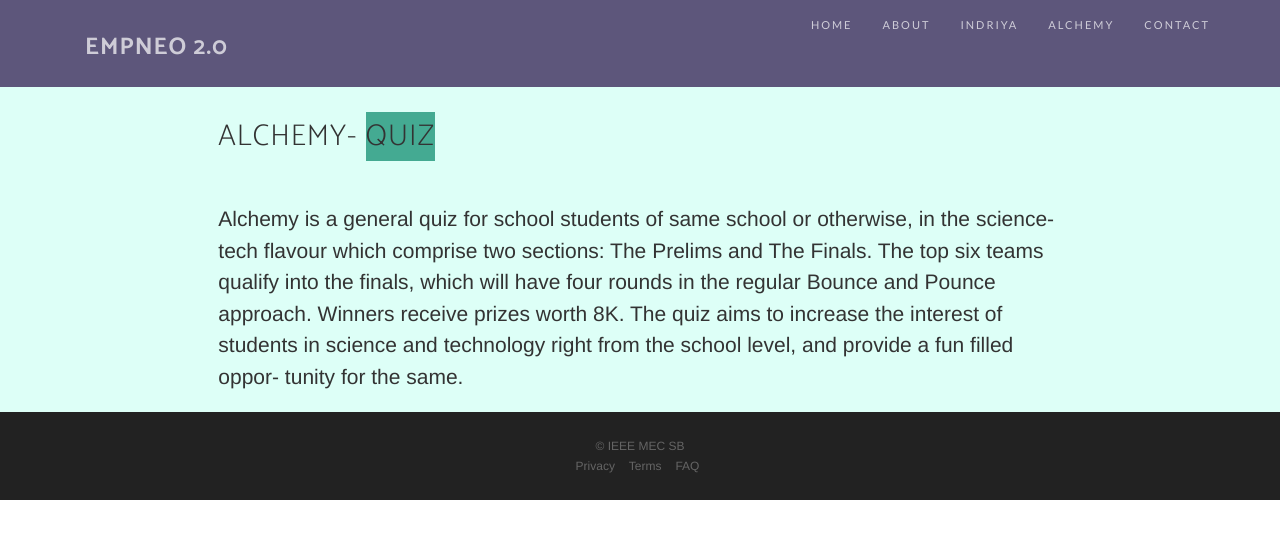
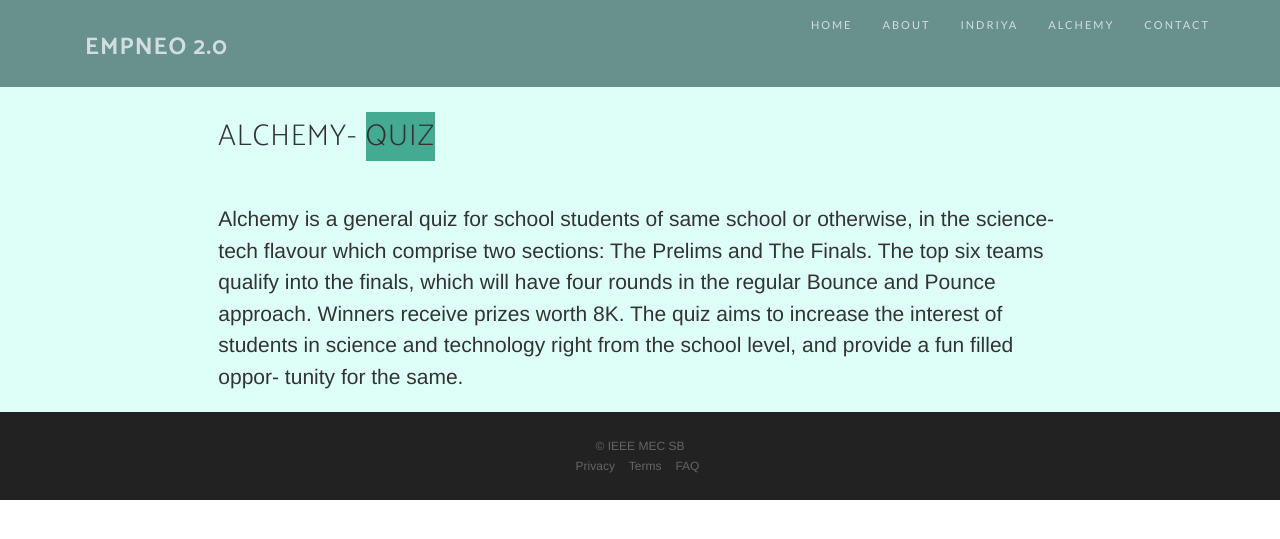
Before and after one commit to IEEEMEC/empneo, a Jekyll site: the page built from alchemy.html, in a window 1280 px wide. Shown: the top 539 px of the page. Built offline with Jekyll 4.4.1, drawn with Linux system fonts in a browser that asks for light colours; nearby versions of some CDN libraries; some web fonts are replaced.

Commit message:
Change bg color in INdriya and Alchemy

```diff
--- a/_includes/header.html
+++ b/_includes/header.html
@@ -121,9 +121,7 @@
     <br>
     <br>
 <div align="center">
-   <!-- <div class="bg">
-        <a href="https://www.yepdesk.com/empneo"><button class="button" style="text-align: center; " ><span>BUY</span></button></a>
-</div>  -->
+
 <a href="https://www.yepdesk.com/empneo"><button class=" btn btn-danger" type="button"><span class="glyphicon glyphicon-shopping-cart"><font size="3" face="arial,halvetica"><b>Buy now</b></font></span></button></a>
 <a href="#abt"><button class="btn btn-info" type="button"><span class="glyphicon glyphicon-info-sign"><font size="3" face="arial,halvetica"><b>Learn more</b></font></span></button></a>
 </div>
--- a/_includes/nav-blog.html
+++ b/_includes/nav-blog.html
@@ -1,18 +1,47 @@
+<style>
+        #mainNav{
+            background-color:#68918e;
+        }
+        .pagescroll{
+            color: aliceblue;
+        }
+        .pagescroll:hover{
+            color: aliceblue;
+        }
+    </style>
     <nav id="mainNav" class="navbar navbar-default navbar-fixed-top">
         <div class="container">
             <!-- Brand and toggle get grouped for better mobile display -->
             <div class="navbar-header">
-            <button type="button" class="navbar-toggle collapsed" data-toggle="collapse" data-target="#bs-example-navbar-collapse-1">
+                <button type="button" class="navbar-toggle collapsed" data-toggle="collapse" >
                     <span class="sr-only">Toggle navigation</span> Menu <i class="fa fa-bars"></i>
                 </button>
-            <a class="navbar-brand page-scroll" href="/">Jeky New Age</a>
             </div>
 
             <!-- Collect the nav links, forms, and other content for toggling -->
             <div class="collapse navbar-collapse" id="bs-example-navbar-collapse-1">
+                <ul class="nav navbar-nav navbar-header">
+                        <li>
+                                <a class="page-scroll" href="/"><h3><strong>EMPNEO 2.0</strong></h3></a>
+                            </li>
+                </ul>
+
                 <ul class="nav navbar-nav navbar-right">
+
                     <li>
-                    <a href="/">Home</a>
+                        <a class="page-scroll" href="/">Home</a>
+                    </li>
+                    <li>
+                        <a class="page-scroll" href="#abt">About</a>
+                    </li>
+                    <li>
+                        <a class="page-scroll" href="/indriya">Indriya</a>
+                    </li>
+                    <li>
+                        <a class="page-scroll" href="/alchemy">Alchemy</a>
+                    </li>
+                    <li>
+                        <a class="page-scroll" href="#contact">Contact</a>
                     </li>
                 </ul>
             </div>
--- a/_layouts/alchem.html
+++ b/_layouts/alchem.html
@@ -2,7 +2,7 @@
 <html lang="en">
 
 {% include head.html %}
-{% include nav.html %}
+{% include nav-blog.html %}
 <body id="page-top">
     <br>
     <br>
--- a/_layouts/indri.html
+++ b/_layouts/indri.html
@@ -2,7 +2,7 @@
 <html lang="en">
 
 {% include head.html %}
-{% include nav.html %}
+{% include nav-blog.html %}
 <body id="page-top">
   <br>
   <br>
```
Lines whose indentation alone changed are shown as unchanged.
